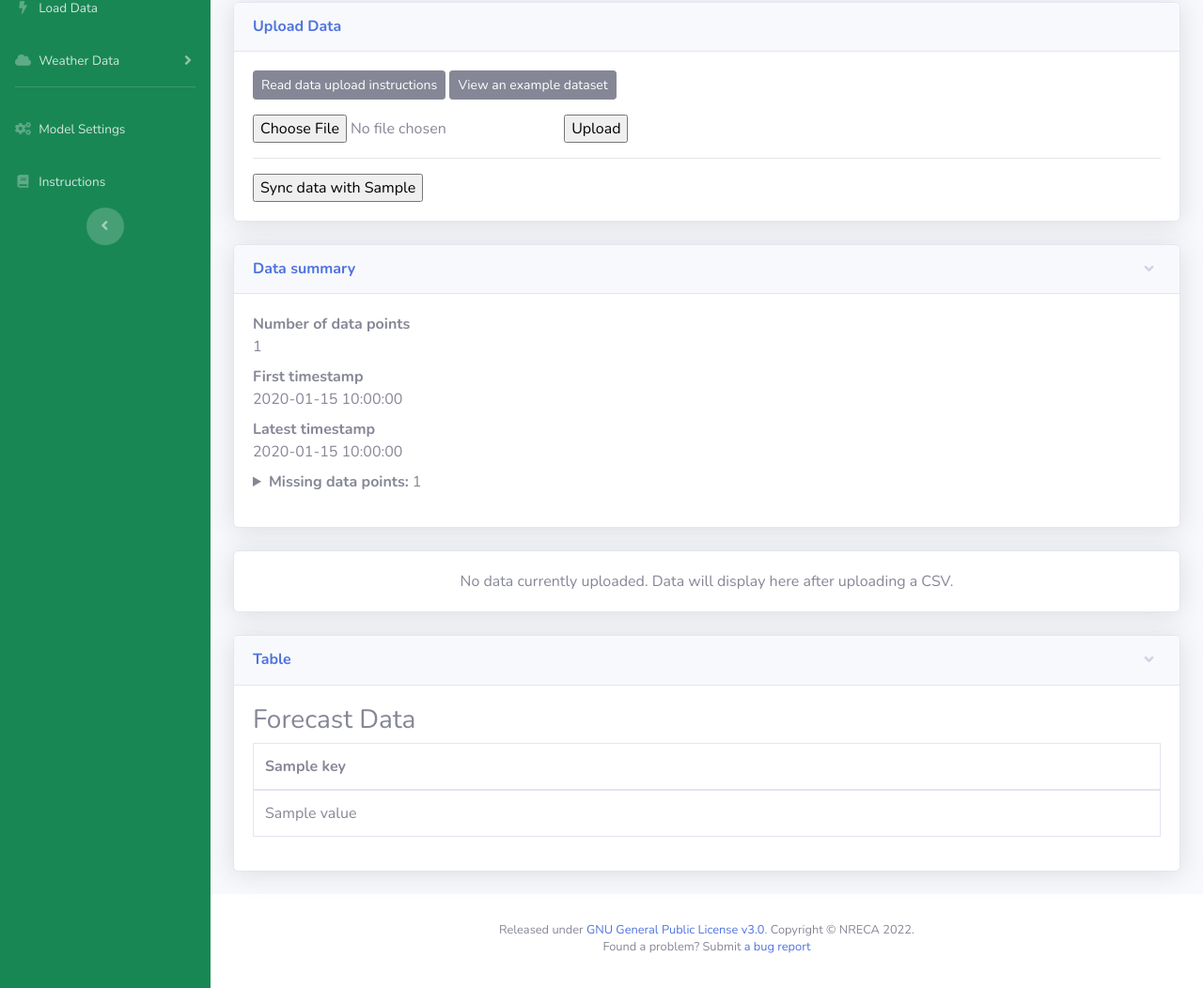
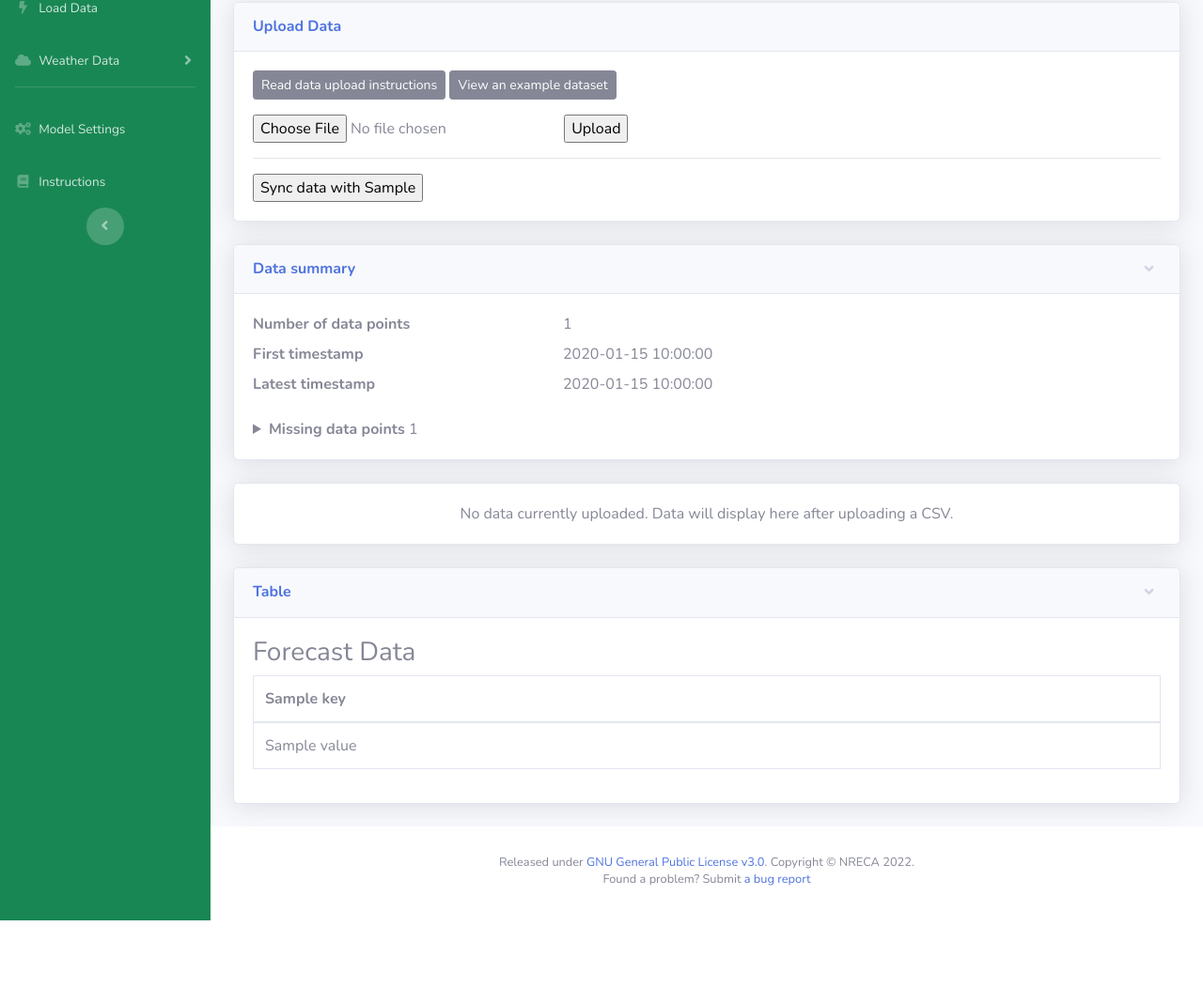
Before and after one commit to dpinney/coopforecast, a Flask app: template forecast_app/templates/data-view.html in a window 1280 px wide. Shown: the part 236-1288 px from the top of the page at 94% size. After the commit the page ends 1216 px from the top, so only its background shows below. Run offline with Flask 2, Linux system fonts and the light colour scheme; the template is opened without the code that fills it: most values are stand-ins (such as "Sample title", 1, 10 or a date in 2020); parts of the project's set-up code (start-up, migrations or seed data) failed here and were passed over; some libraries are stand-ins or nearby versions.

Commit message:
Use boostrap's built-in dl/dd/dt

```diff
--- a/forecast_app/templates/data-view.html
+++ b/forecast_app/templates/data-view.html
@@ -49,29 +49,32 @@
   <!-- Card Content - Collapse -->
   <div class="collapse show" id="collapse-chart">
     <div class="card-body">
-      <dl>
-        <dt>Number of data points</dt>
-        <dd>{{ summary.count }}</dd>
-        <dt>First timestamp</dt>
-        <dd>{{ summary.start_datetime }}</dd>
-        <dt>Latest timestamp</dt>
-        <dd>{{ summary.end_datetime }}</dd>
+      <dl class="row">
+        <dt class="col-4">Number of data points</dt>
+        <dd class="col-8">{{ summary.count }}</dd>
+        <dt class="col-4">First timestamp</dt>
+        <dd class="col-8">{{ summary.start_datetime }}</dd>
+        <dt class="col-4">Latest timestamp</dt>
+        <dd class="col-8">{{ summary.end_datetime }}</dd>
+      </dl>
       {% if summary.missing_values.count %}
       <details>
         <summary>
-            <div style="display: inline;"><b>Missing data points:</b> {{ summary.missing_values.count }}</div>
+          <b>Missing data points</b> {{ summary.missing_values.count }}
         </summary>
-          <ul>
-            <li><b>Longest consecutive span of missing data points:</b> {{ summary.missing_values.max_span }}</li>
-            <li><b>Longest span start date:</b> {{summary.missing_values.start_datetime}}</li>
-            <li><b>Longest span end date:</b> {{summary.missing_values.end_datetime}}</li>
-          </ul>
+        <dl class="row" style="margin-left: 20px;">
+          <dt class="col-6">Longest consecutive span of missing values</dt>
+          <dd class="col-6">{{ summary.missing_values.max_span }}</dd>
+          <dt class="col-6">Longest span start date</dt>
+          <dd class="col-6">{{summary.missing_values.start_datetime}}</dd>
+          <dt class="col-6">Longest span end date</dt>
+          <dd class="col-6">{{summary.missing_values.end_datetime}}</dd>
+        </dl>
       </details>
       {% else %}
       <dt>Missing values</dt>
       <dd>{{ summary.missing_values.count }}</dd>
       {% endif %}
-      </dl>
     </div>
   </div>
 </div>
```
Lines whose indentation alone changed are shown as unchanged.
